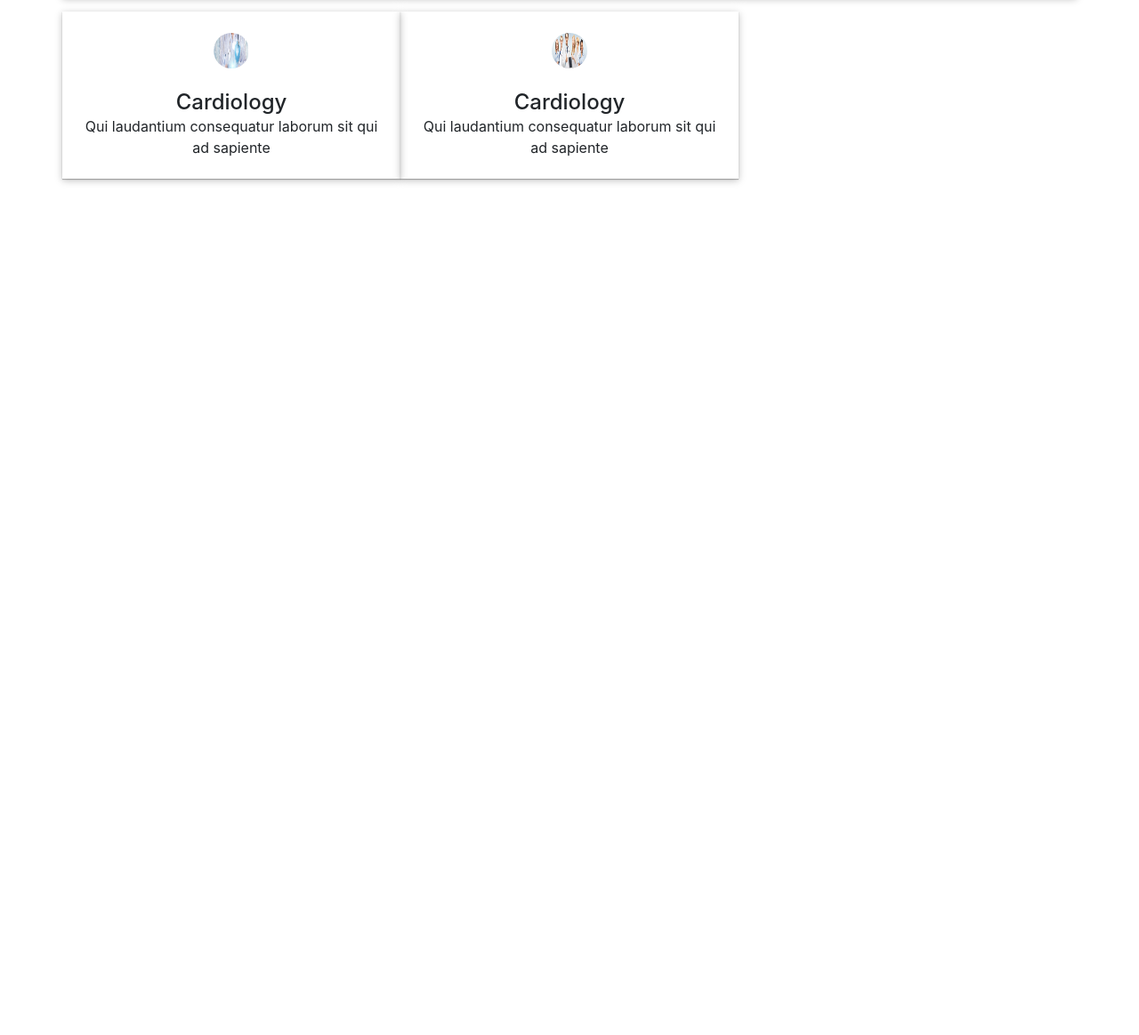
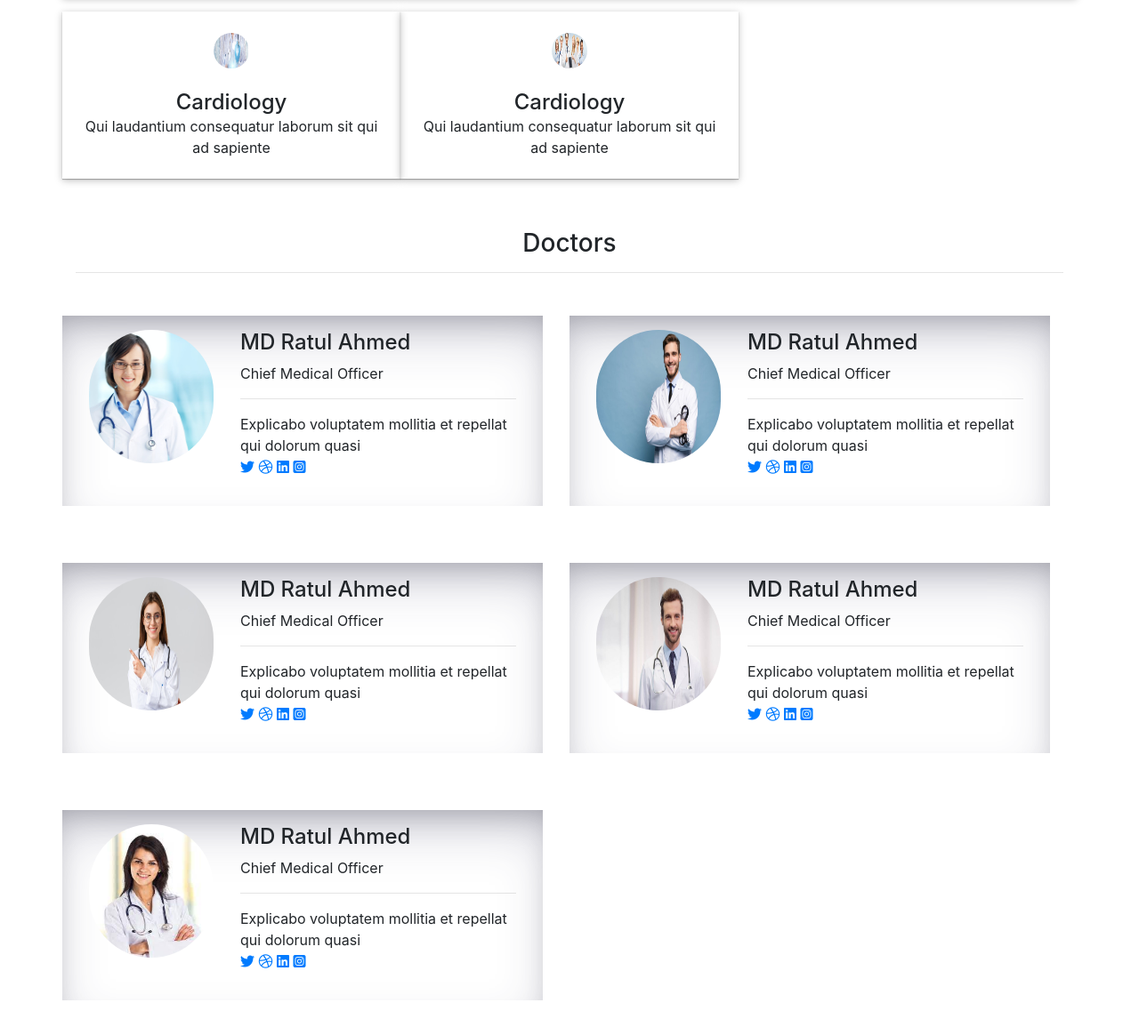
Before and after one commit to Bokhtiar/Hospital-Management-System-design, a website: page src/index.html in a window 1280 px wide. Shown: the part 998-2162 px from the top of the page at 89% size. Before the commit the page ends 1223 px from the top, so only its background shows below. Drawn offline with Linux system fonts and the light colour scheme.

Commit message:
doctor added

```diff
--- a/src/css/style.css
+++ b/src/css/style.css
@@ -22,6 +22,15 @@
 .shadow-div{
     box-shadow: rgba(0, 0, 0, 0.25) 0px 0.0625em 0.0625em, rgba(0, 0, 0, 0.25) 0px 0.125em 0.5em, rgba(255, 255, 255, 0.1) 0px 0px 0px 1px inset;
 }
+.doctor{
+    box-shadow: rgba(50, 50, 93, 0.25) 0px 30px 60px -12px inset, rgba(0, 0, 0, 0.3) 0px 18px 36px -18px inset;
+
+}
+.doctor-image{
+    border-radius: 80px;
+    height: 150px;
+    width: 100%;
+}
 @media(max-width:575px) {
     .carousel-inner .carousel-item img{
         height: 200px;
--- a/src/index.html
+++ b/src/index.html
@@ -41,9 +41,9 @@
                 <li class="nav-item">
                   <a class="nav-link" href="#"><i class="fab fa-facebook"></i></a>
                 </li>
+                <i class="fab fa-facebook"></i><i class="fa fa-twitter"></i>
+                <li class="nav-item">
 
-                <li class="nav-item">
-                  <a class="nav-link" href="#"><i class="fa fa-twitter"></i></a>
                 </li>
 
                 <li class="nav-item">
@@ -159,7 +159,7 @@
             <div class="row">
               <div class="col-md-3 col-sm-6 col-lg-3  my-3">
                 <div class="text-center info-h">
-                  <img class="img-circle" src="images/slider1.jpg" height="40px" width="40px" alt="">
+                  <img class="img-circle" src="images/doctor1.jpg" height="40px" width="40px" alt="">
                   <p class="text-center info-color pt-4">
                     <span>Doctors</span><br>
                     <span class="h3">430</span>
@@ -169,7 +169,7 @@
 
               <div class="col-md-3 col-sm-6 col-lg-3  my-3">
                 <div class="text-center info-h">
-                  <img class="img-circle" src="images/slider2.jpg" height="40px" width="40px" alt="">
+                  <img class="img-circle" src="images/dep.jpg" height="40px" width="40px" alt="">
                   <p class="text-center info-color pt-4">
                     <span>Departments</span><br>
                     <span class="h3"> 100</span>
@@ -179,7 +179,7 @@
 
               <div class="col-md-3 col-sm-6 col-lg-3  my-3">
                 <div class="text-center info-h">
-                  <img class="img-circle" src="images/slider3.jpg" height="40px" width="40px" alt="">
+                  <img class="img-circle" src="images/lab.jpg" height="40px" width="40px" alt="">
                   <p class="text-center info-color pt-4">
                     <span>Research Labs</span><br>
                     <span class="h3">240</span>
@@ -189,7 +189,7 @@
 
               <div class="col-md-3 col-sm-6 col-lg-3  my-3">
                 <div class="text-center info-h">
-                  <img class="img-circle" src="images/slider2.jpg" height="40px" width="40px" alt="">
+                  <img class="img-circle" src="images/aw.jpg" height="40px" width="40px" alt="">
                   <p class="text-center info-color pt-4">
                     <span>Awards</span><br>
                     <span class="h3">120</span>
@@ -201,8 +201,7 @@
         </section>
       <!--information section end-->
 
-      <!--service add start-->
-        <!-- ======= Services Section ======= -->
+        <!--service add start-->
         <section class="container my-3">
           <div class="text-center">
             <h4>Our Services</h4><hr>
@@ -270,8 +269,135 @@
         </section>
         <!-- End Services Section -->
 
-  <!-- ======= Features Section ======= -->
-      <!--service end-->
+        <!--doctors start here-->
+          <section class="container my-5">
+            <div class="text-center">
+              <h3>Doctors</h3><hr>
+            </div>
+
+            <section class="">
+              <div class="row">
+                <div class=" col-md-6 col-sm-12 col-lg-6 my-3 ">
+                  <div class="doctor container  row my-3 ">
+                    <div class="col-md-4 my-3">
+                      <img class="doctor-image" src="images/doctor1.jpg" alt="">
+                    </div>
+                    <div class="col-md-8 my-3">
+                      <div>
+                        <h4>MD Ratul Ahmed</h4>
+                        <span>Chief Medical Officer</span>
+                      </div>
+                      <hr>
+                      <span>Explicabo voluptatem mollitia et repellat qui dolorum quasi</span>
+                      <p class="form-inline">
+                          <a href=""><i class="fa fa-twitter"></i></a> &nbsp;
+                          <a href=""><i class="fa fa-dribbble"></i> </a>&nbsp;
+                          <a href=""> <i class="fab fa-linkedin"></i></a>&nbsp;
+                          <a href=""><i class="fab fa-instagram-square"></i> </a>&nbsp;
+
+                      </p>
+                    </div>
+                  </div>
+                </div>
+
+
+                <div class=" col-md-6 col-sm-12 col-lg-6 my-3 ">
+                  <div class="doctor container  row my-3 ">
+                    <div class="col-md-4 my-3">
+                      <img class="doctor-image" src="images/doctor2.jpg" alt="">
+                    </div>
+                    <div class="col-md-8 my-3">
+                      <div>
+                        <h4>MD Ratul Ahmed</h4>
+                        <span>Chief Medical Officer</span>
+                      </div>
+                      <hr>
+                      <span>Explicabo voluptatem mollitia et repellat qui dolorum quasi</span>
+                      <p class="form-inline">
+                          <a href=""><i class="fa fa-twitter"></i></a> &nbsp;
+                          <a href=""><i class="fa fa-dribbble"></i> </a>&nbsp;
+                          <a href=""> <i class="fab fa-linkedin"></i></a>&nbsp;
+                          <a href=""><i class="fab fa-instagram-square"></i> </a>&nbsp;
+
+                      </p>
+                    </div>
+                  </div>
+                </div>
+
+
+                <div class=" col-md-6 col-sm-12 col-lg-6 my-3 ">
+                  <div class="doctor container  row my-3 ">
+                    <div class="col-md-4 my-3">
+                      <img class="doctor-image" src="images/doctor3.jpg" alt="">
+                    </div>
+                    <div class="col-md-8 my-3">
+                      <div>
+                        <h4>MD Ratul Ahmed</h4>
+                        <span>Chief Medical Officer</span>
+                      </div>
+                      <hr>
+                      <span>Explicabo voluptatem mollitia et repellat qui dolorum quasi</span>
+                      <p class="form-inline">
+                          <a href=""><i class="fa fa-twitter"></i></a> &nbsp;
+                          <a href=""><i class="fa fa-dribbble"></i> </a>&nbsp;
+                          <a href=""> <i class="fab fa-linkedin"></i></a>&nbsp;
+                          <a href=""><i class="fab fa-instagram-square"></i> </a>&nbsp;
+
+                      </p>
+                    </div>
+                  </div>
+                </div>
+
+
+                <div class=" col-md-6 col-sm-12 col-lg-6 my-3 ">
+                  <div class="doctor container  row my-3 ">
+                    <div class="col-md-4 my-3">
+                      <img class="doctor-image" src="images/doctor4.jpg" alt="">
+                    </div>
+                    <div class="col-md-8 my-3">
+                      <div>
+                        <h4>MD Ratul Ahmed</h4>
+                        <span>Chief Medical Officer</span>
+                      </div>
+                      <hr>
+                      <span>Explicabo voluptatem mollitia et repellat qui dolorum quasi</span>
+                      <p class="form-inline">
+                          <a href=""><i class="fa fa-twitter"></i></a> &nbsp;
+                          <a href=""><i class="fa fa-dribbble"></i> </a>&nbsp;
+                          <a href=""> <i class="fab fa-linkedin"></i></a>&nbsp;
+                          <a href=""><i class="fab fa-instagram-square"></i> </a>&nbsp;
+
+                      </p>
+                    </div>
+                  </div>
+                </div>
+
+                <div class=" col-md-6 col-sm-12 col-lg-6 my-3 ">
+                  <div class="doctor container  row my-3 ">
+                    <div class="col-md-4 my-3">
+                      <img class="doctor-image" src="images/doctor5.jpg" alt="">
+                    </div>
+                    <div class="col-md-8 my-3">
+                      <div>
+                        <h4>MD Ratul Ahmed</h4>
+                        <span>Chief Medical Officer</span>
+                      </div>
+                      <hr>
+                      <span>Explicabo voluptatem mollitia et repellat qui dolorum quasi</span>
+                      <p class="form-inline">
+                          <a href=""><i class="fa fa-twitter"></i></a> &nbsp;
+                          <a href=""><i class="fa fa-dribbble"></i> </a>&nbsp;
+                          <a href=""> <i class="fab fa-linkedin"></i></a>&nbsp;
+                          <a href=""><i class="fab fa-instagram-square"></i> </a>&nbsp;
+
+                      </p>
+                    </div>
+                  </div>
+                </div>
+              </div>
+            </section>
+          </section>
+        <!--doctors end here-->
 
     </section>
   </section>
```
Also changed, not shown: src/images/aw.jpg (added), src/images/dep.jpg (added), src/images/doctor1.jpg (added), src/images/doctor2.jpg (added), src/images/doctor3.jpg (added), src/images/doctor4.jpg (added), src/images/doctor5.jpg (added), src/images/lab.jpg (added).
